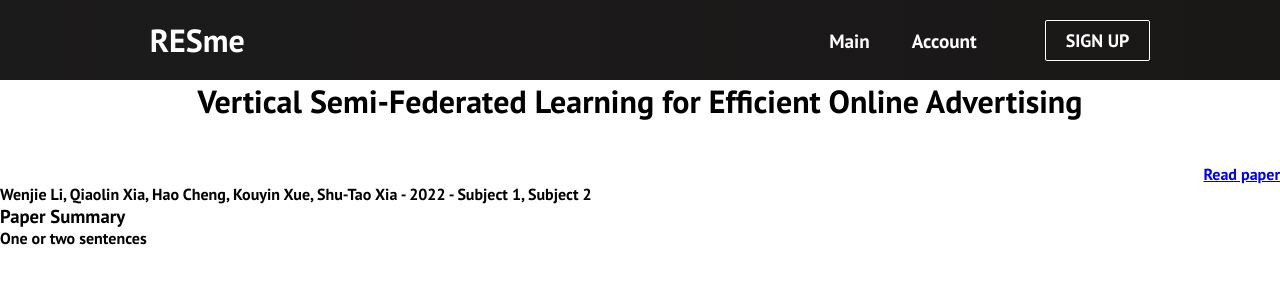
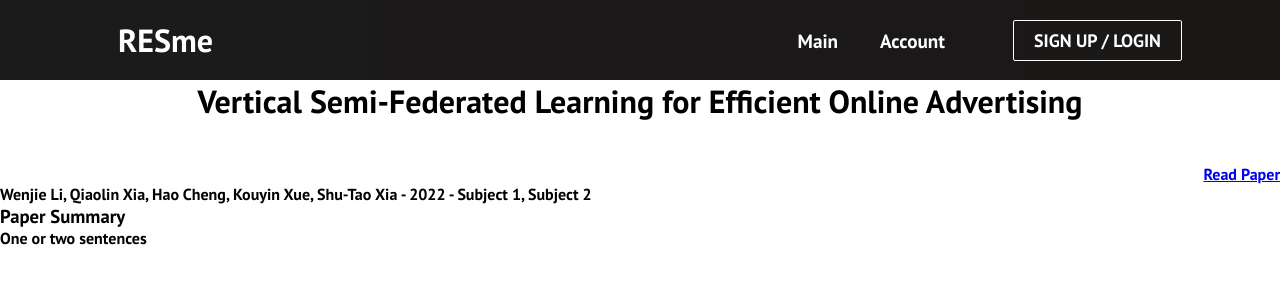
Before and after one commit to bkhanhho/ResearchMadeEasyWebApp, a React (Create React App) app in the folder frontend/: page /details in a window 1280 px wide. Shown: the top 300 px of the page. Built offline with nearby package versions, Linux system fonts and the light colour scheme.

Commit message:
minor changes

```diff
--- a/frontend/src/App.css
+++ b/frontend/src/App.css
@@ -20,19 +20,19 @@
     font-size: 3rem;
   }
 
-  .details {
-    /* display: flex;
+  /* .details {
+    display: flex;
     height: 90vh;
     align-items: center;
     justify-content: center;
-    font-size: 3rem; */
-    /* background-image: url('/public/images/img-home.jpg');
+    font-size: 3rem;
+    background-image: url('/public/images/img-home.jpg');
     background-position: center;
     background-size: cover;
     background-repeat: no-repeat;
     color: #000000;
-    font-size: 100px; */
-  }
+    font-size: 100px;
+  } */
 
   .related-papers {
     background-image: url('/public/images/img.jpg');
@@ -88,11 +88,11 @@
     font-size: 90px;
   }
 
-  .sign-up {
+  /* .sign-up {
     background-image: url('/public/images/img-6.jpg');
     background-position: center;
     background-size: cover;
     background-repeat: no-repeat;
     color: #fff;
     font-size: 90px;
-  }
+  } */
--- a/frontend/src/App.js
+++ b/frontend/src/App.js
@@ -14,7 +14,7 @@ import Account from './components/pages/user/account/Account';
 import PInfo from './components/pages/user/account/PInfo';
 import Subscriptions from './components/pages/user/account/Subscriptions';
 import SPapers from './components/pages/user/account/SPapers';
-import SignUp from './components/pages/user/signup-login/SignUp';
+// import SignUp from './components/pages/user/signup-login/SignUp';
 import Form from './components/pages/user/signup-login/Form';
 
 function App() {
@@ -31,10 +31,9 @@ function App() {
           <Route path='/personal-info' component={PInfo} />
           <Route path='/subscribe' component={Subscriptions} />
           <Route path='/saved-papers' component={SPapers} />
-          <Route path='/sign-up' component={SignUp} />
+          <Route path='/sign-up' component={Form} />
         </Switch>
       </Router>
-      {/* return <Form /> */}
     </>
   );
 }
--- a/frontend/src/components/pages/paper/Details.js
+++ b/frontend/src/components/pages/paper/Details.js
@@ -31,7 +31,7 @@ export default function Details() {
   return (
     <div className='details'>
         <h1> {title}<br /><br /></h1>
-        <p align="right"><a href= {link}> Read paper </a></p>
+        <p align="right"><a href= {link}> Read Paper </a></p>
         <p> {displayListOfAuthors(authors)} - {date["year"]} - Subject 1, Subject 2 <br /></p>
         <h3> Paper Summary </h3>
         <p>{summary}</p>
--- a/frontend/src/components/website/Cards.js
+++ b/frontend/src/components/website/Cards.js
@@ -32,7 +32,7 @@ function Cards() {
           </ul>
           <ul className='cards__items'>
             <CardItem
-              src='images/img-2.jpg'
+              src='images/img-7.jpg'
               text='Random Paper Title for Artificial Intelligence'
               label='Random Paper'
               path='/details'
--- a/frontend/src/components/website/Navbar.js
+++ b/frontend/src/components/website/Navbar.js
@@ -117,11 +117,11 @@ function Navbar() {
                 className='nav-links-mobile'
                 onClick={closeMobileMenu}
               >
-                Sign Up
+                SIGN UP / LOGIN
               </Link>
             </li>
           </ul>
-          {button && <Button buttonStyle='btn--outline'>SIGN UP</Button>}
+          {button && <Button buttonStyle='btn--outline'>SIGN UP / LOGIN</Button>}
         </div>
       </nav>
     </>
```
Also changed, not shown: 1 other file (tests, documents, lock files or other folders).
